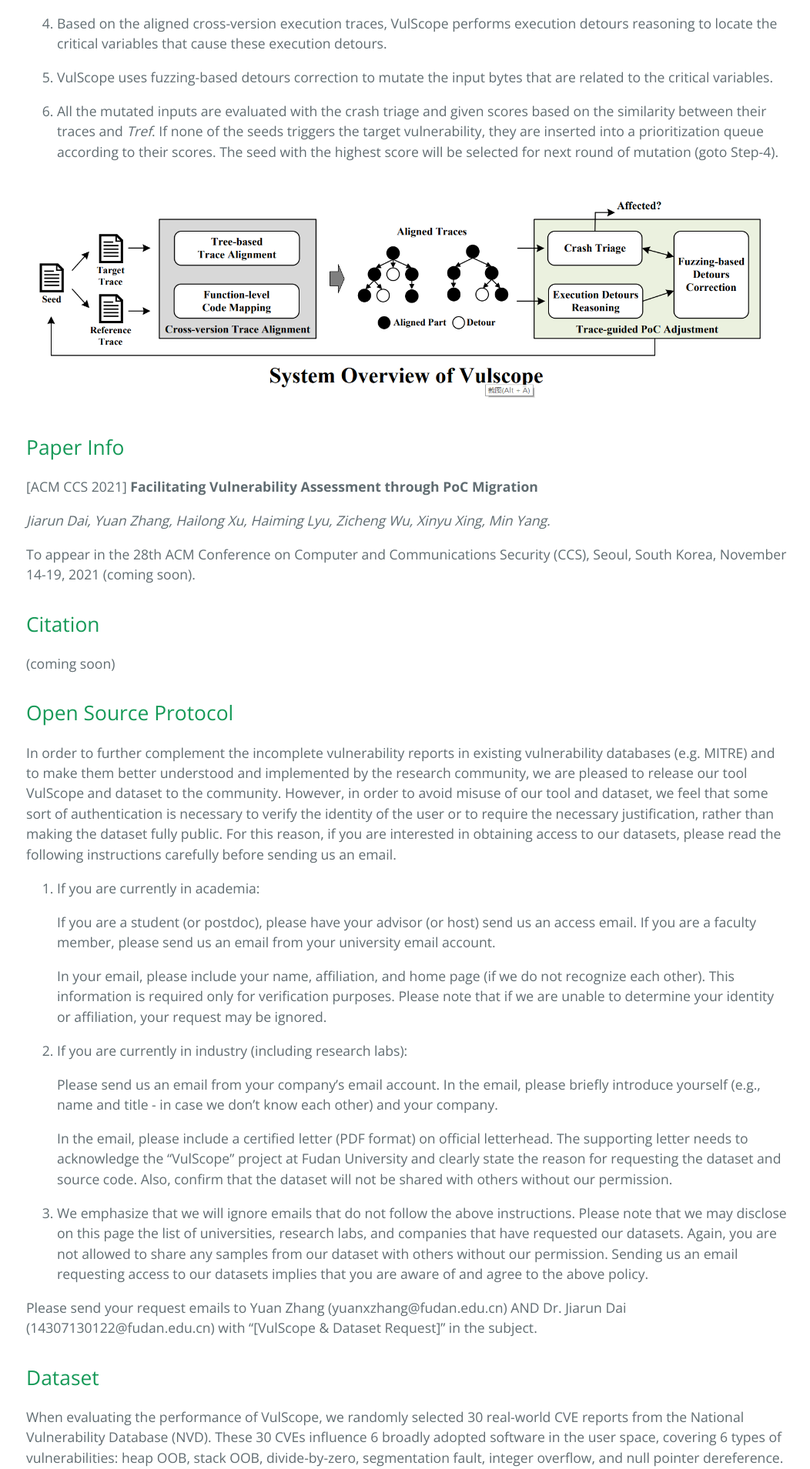
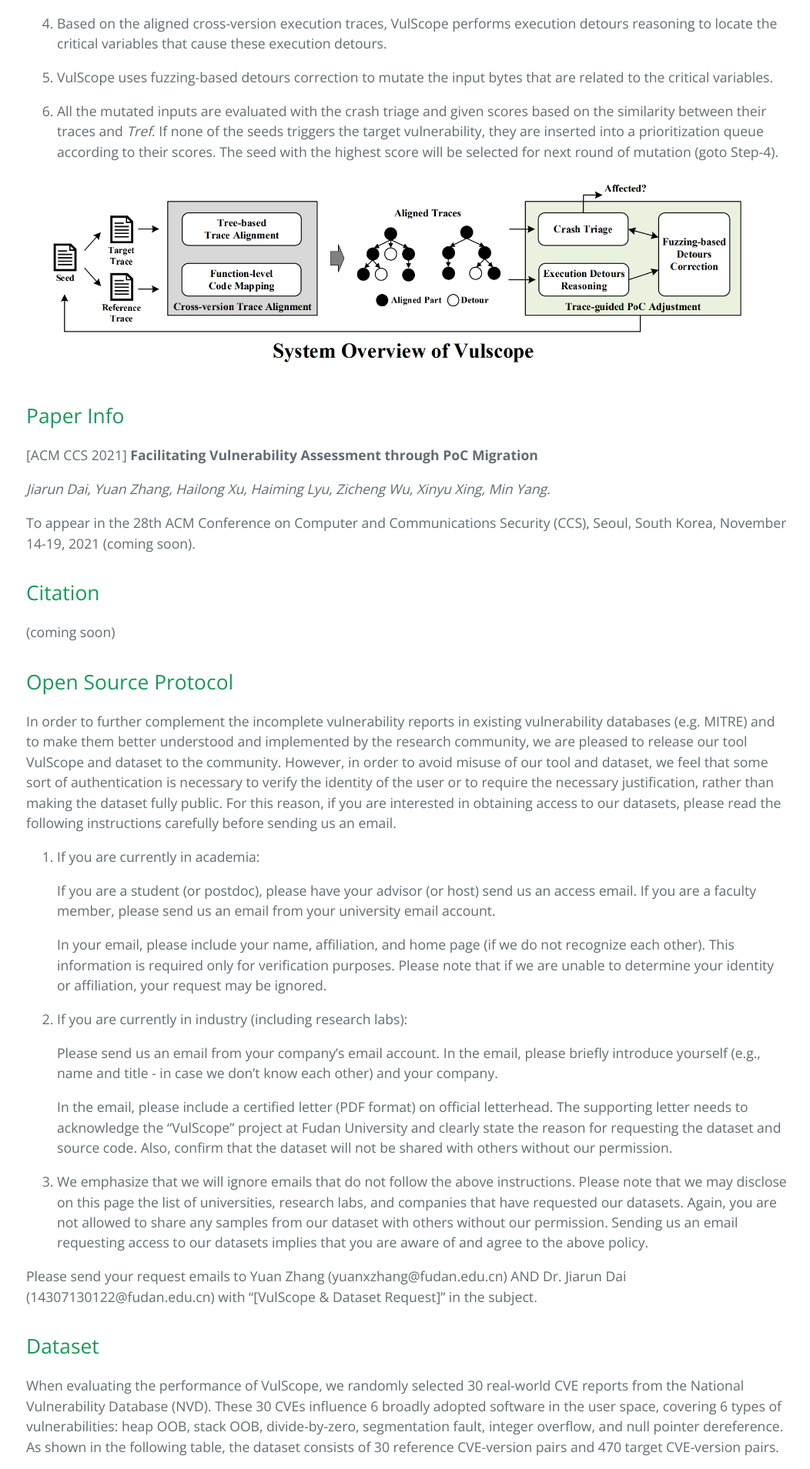
Before and after one commit to seclab-fudan/VulScope, a Jekyll site: the page built from index.md, in a window 1280 px wide. Shown: the part 1390-3299 px from the top of the page at 77% size, without its empty margins (110-1162 px from the left). Built offline with Jekyll 4.4.1, drawn with Linux system fonts in a browser that asks for light colours.

Commit message:
Update overview img

```diff
--- a/index.md
+++ b/index.md
@@ -34,7 +34,7 @@ In particular, VulScope runs in the following steps:
 
 6. All the mutated inputs are evaluated with the crash triage and given scores based on the similarity between their traces and *Tref*. If none of the seeds triggers the target vulnerability, they are inserted into a prioritization queue according to their scores. The seed with the highest score will be selected for next round of mutation (goto Step-4).
 
-![image-20210615153253528](./img/overview-210616.png)
+![image-20210615153253528](./img/overview-210616-2.png)
 
 ## Paper Info
 
```
